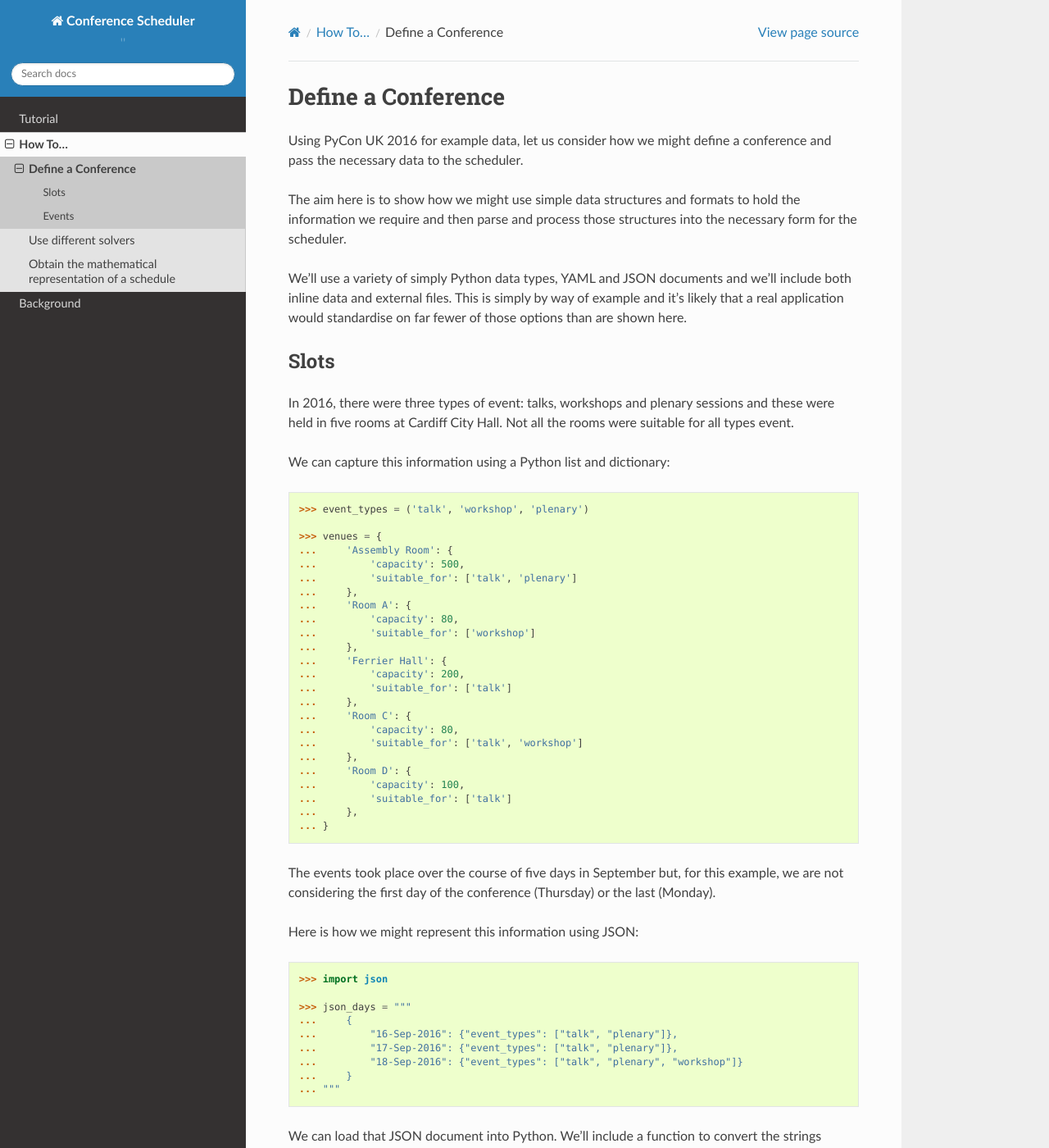
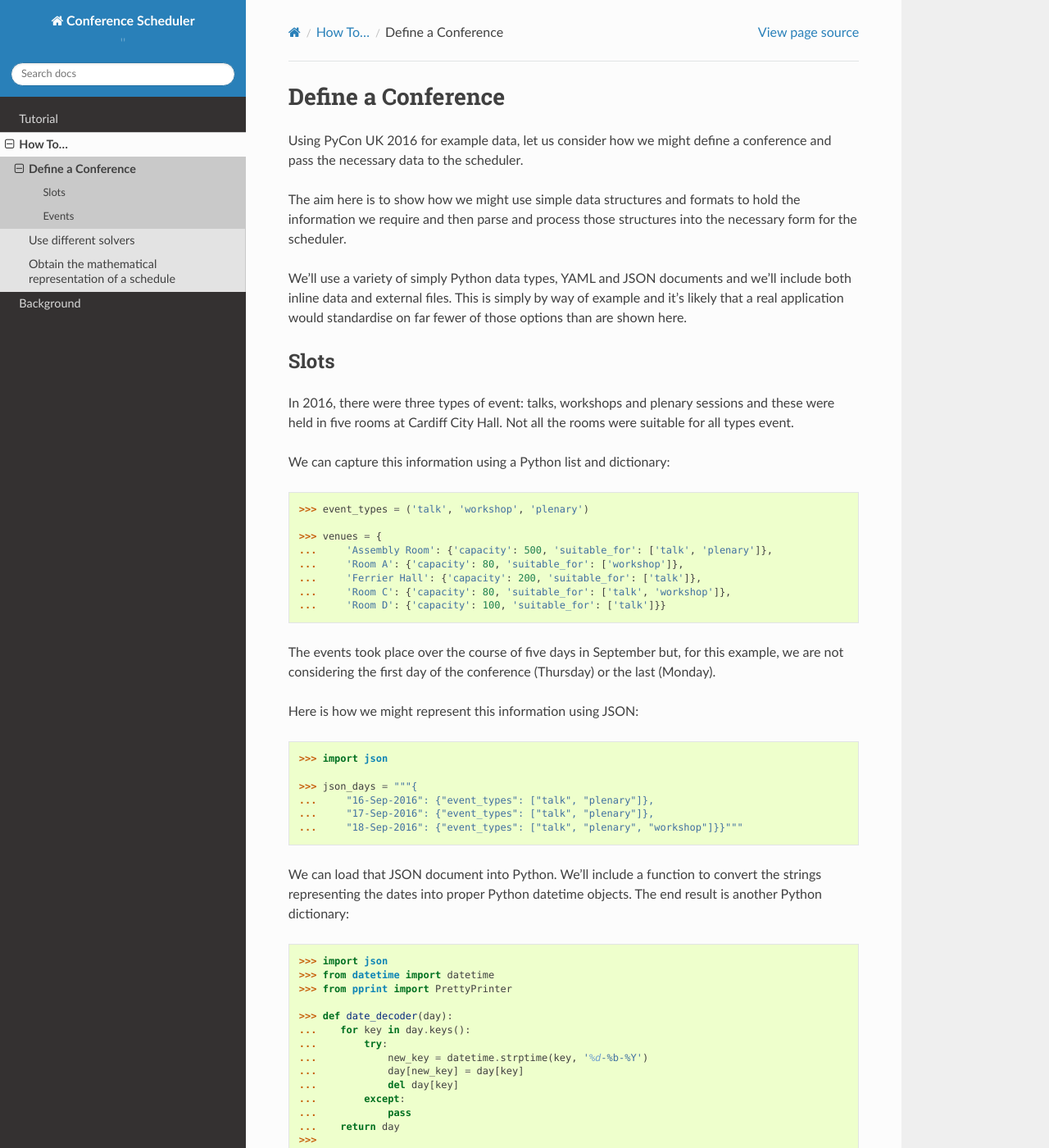
Before and after one commit to PyconUK/ConferenceScheduler, a Sphinx documentation site: the page built from docs/howto/define_a_conference.rst, in a window 1280 px wide and 1400 px high. Shown: the whole window at 82% size. Built offline with Sphinx 7.4.7 and the Read the Docs theme 2.0.0, drawn with Linux system fonts in a browser that asks for light colours; some of the changed text lies outside the part shown.

Commit message:
[#44] Reduce line count of code examples

```diff
--- a/docs/howto/define_a_conference.rst
+++ b/docs/howto/define_a_conference.rst
@@ -25,27 +25,11 @@ We can capture this information using a Python list and dictionary::
     >>> event_types = ('talk', 'workshop', 'plenary')
 
     >>> venues = {
-    ...     'Assembly Room': {
-    ...         'capacity': 500,
-    ...         'suitable_for': ['talk', 'plenary']
-    ...     },
-    ...     'Room A': {
-    ...         'capacity': 80,
-    ...         'suitable_for': ['workshop']
-    ...     },
-    ...     'Ferrier Hall': {
-    ...         'capacity': 200,
-    ...         'suitable_for': ['talk']
-    ...     },
-    ...     'Room C': {
-    ...         'capacity': 80,
-    ...         'suitable_for': ['talk', 'workshop']
-    ...     },
-    ...     'Room D': {
-    ...         'capacity': 100,
-    ...         'suitable_for': ['talk']
-    ...     },
-    ... }
+    ...     'Assembly Room': {'capacity': 500, 'suitable_for': ['talk', 'plenary']},
+    ...     'Room A': {'capacity': 80, 'suitable_for': ['workshop']},
+    ...     'Ferrier Hall': {'capacity': 200, 'suitable_for': ['talk']},
+    ...     'Room C': {'capacity': 80, 'suitable_for': ['talk', 'workshop']},
+    ...     'Room D': {'capacity': 100, 'suitable_for': ['talk']}}
 
 The events took place over the course of five days in September but, for this
 example, we are not considering the first day of the conference (Thursday) or
@@ -55,13 +39,10 @@ Here is how we might represent this information using JSON::
 
     >>> import json
 
-    >>> json_days = """
-    ...     {
-    ...         "16-Sep-2016": {"event_types": ["talk", "plenary"]},
-    ...         "17-Sep-2016": {"event_types": ["talk", "plenary"]},
-    ...         "18-Sep-2016": {"event_types": ["talk", "plenary", "workshop"]}
-    ...     }
-    ... """
+    >>> json_days = """{
+    ...     "16-Sep-2016": {"event_types": ["talk", "plenary"]},
+    ...     "17-Sep-2016": {"event_types": ["talk", "plenary"]},
+    ...     "18-Sep-2016": {"event_types": ["talk", "plenary", "workshop"]}}"""
 
 We can load that JSON document into Python. We'll include a function to convert
 the strings representing the dates into proper Python datetime objects. The end
@@ -148,8 +129,7 @@ This time using YAML, here is how we might represent that information::
     ...         None:
     ...         -
     ...             starts_at: 9:10:00
-    ...             duration: 50
-    ... """)
+    ...             duration: 50""")
 
 Again, the data is loaded into a Python dictionary with each event type as a
 key mapping to a further dictionary with the session name as key and a list
@@ -169,17 +149,13 @@ at the same level. We'll create a dictionary of these with the event type as a
 key as we'll need each associated list separately later on::
 
     >>> slot_times = {
-    ...     event_type: [
-    ...         {
-    ...             'starts_at': slot_time['starts_at'],
-    ...             'duration': slot_time['duration'],
-    ...             'session_name': session_name
-    ...         }
+    ...     event_type: [{
+    ...         'starts_at': slot_time['starts_at'],
+    ...         'duration': slot_time['duration'],
+    ...         'session_name': session_name}
     ...         for session_name, slot_times in session_times[event_type].items()
-    ...         for slot_time in slot_times
-    ...     ]
-    ...     for event_type in event_types
-    ... }
+    ...         for slot_time in slot_times]
+    ...     for event_type in event_types}
 
     >>> pp.pprint(slot_times['workshop'])
     [{'duration': 90, 'session_name': 'None', 'starts_at': 36900},
@@ -207,16 +183,12 @@ we'll need each list of :code:`Slots` separately later on::
     ...             starts_at=day + timedelta(0, slot_time['starts_at']),
     ...             duration=slot_time['duration'],
     ...             session=f"{day.date()} {slot_time['session_name']}",
-    ...             capacity=venues[venue]['capacity']
-    ...         )
+    ...             capacity=venues[venue]['capacity'])
     ...         for venue, day, slot_time in it.product(
-    ...             venues, days, slot_times[event_type]
-    ...         )
+    ...             venues, days, slot_times[event_type])
     ...         if (event_type in venues[venue]['suitable_for'] and
-    ...             event_type in days[day]['event_types'])
-    ...     ]
-    ...     for event_type in event_types
-    ... }
+    ...             event_type in days[day]['event_types'])]
+    ...     for event_type in event_types}
 
     >>> pp.pprint(slots['talk'][0:5])
     [Slot(venue='Assembly Room', starts_at=datetime.datetime(2016, 9, 16, 10, 15), duration=30, capacity=500, session='2016-09-16 morning'),
@@ -245,9 +217,7 @@ dictionary with the event type as the keys::
     >>> events = {
     ...     'talk': [
     ...         Event(talk['title'], talk['duration'], None, tags=talk.get('tags', None))
-    ...         for talk in talks
-    ...     ]
-    ... }
+    ...         for talk in talks]}
 
     >>> pp.pprint(events['talk'][0:3])
     [Event(name='Transforming the government’s Digital Marketplace from portal to platform', duration=30, demand=None, tags=[], unavailability=[]),
```
